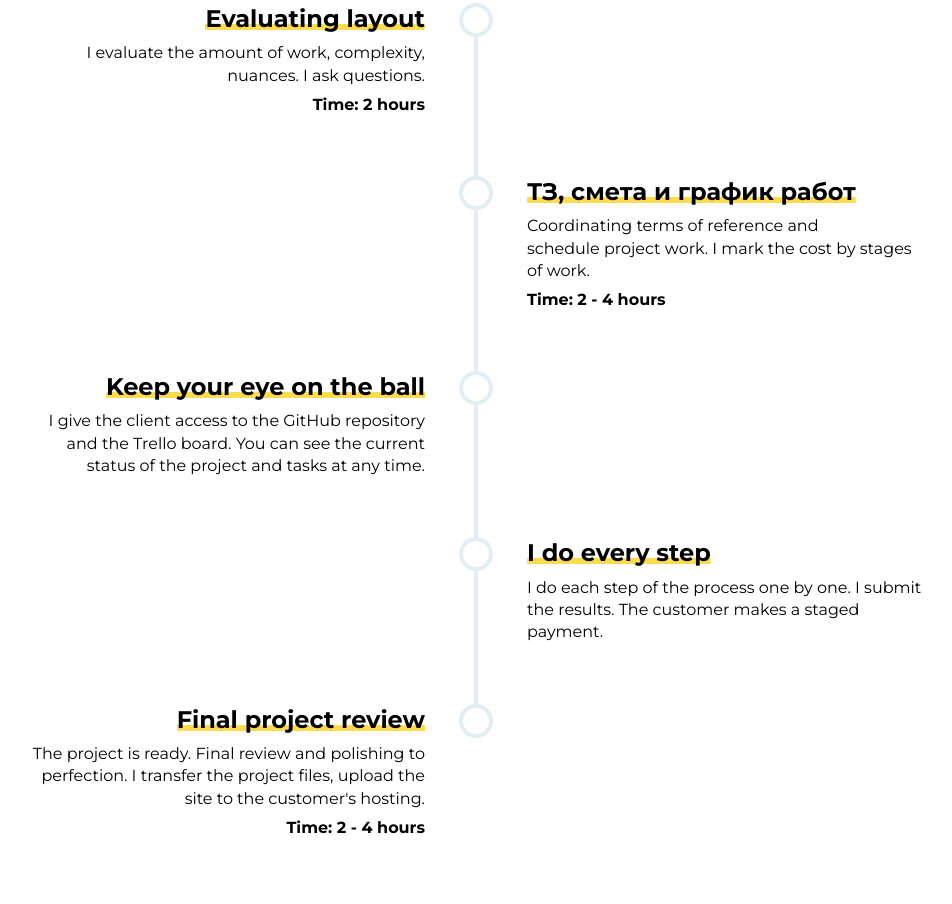
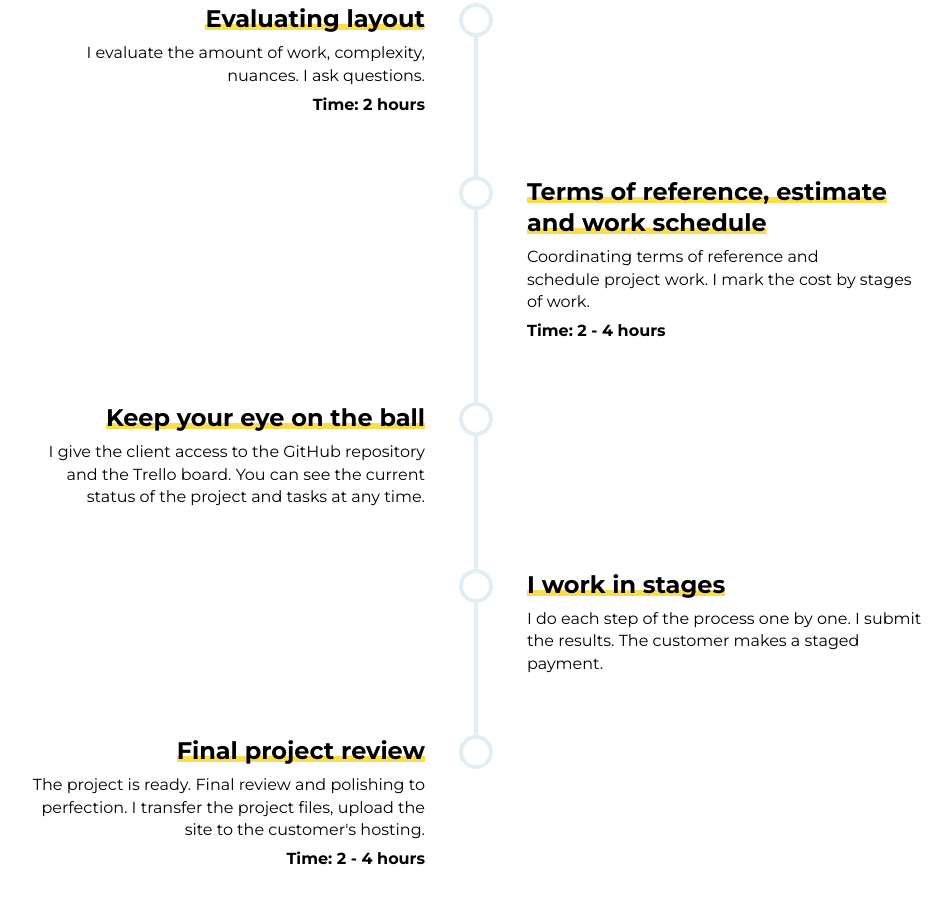
Before and after one commit to AndreyP30/Portfolio, a plain HTML site: page index.html in a window 1280 px wide. Shown: the part 2762-3666 px from the top of the page, without its empty margins (164-1116 px from the left). Drawn offline with Linux system fonts and the light colour scheme.

Commit message:
Update index.html

```diff
--- a/index.html
+++ b/index.html
@@ -203,7 +203,7 @@
 					</div>
 					<div class="hw-timeline-item">
 						<div class="hw-timeline-item__title">
-							<h5 class="title-h5 gradient-line">ТЗ, смета и график работ</h5>
+							<h5 class="title-h5 gradient-line">Terms of reference, estimate and work schedule</h5>
 						</div>
 						<p class="text">Coordinating terms of reference and schedule&nbsp;project work.
 						I mark the cost&nbsp;by stages of work.</p>
@@ -218,7 +218,7 @@
 					</div>
 					<div class="hw-timeline-item">
 						<div class="hw-timeline-item__title">
-							<h5 class="title-h5 gradient-line">I do every step</h5>
+							<h5 class="title-h5 gradient-line">I work in stages</h5>
 						</div>
 						<p class="text"> I do each step of the process one by one.
 						I submit the results. The customer makes a staged payment.</p>
```
